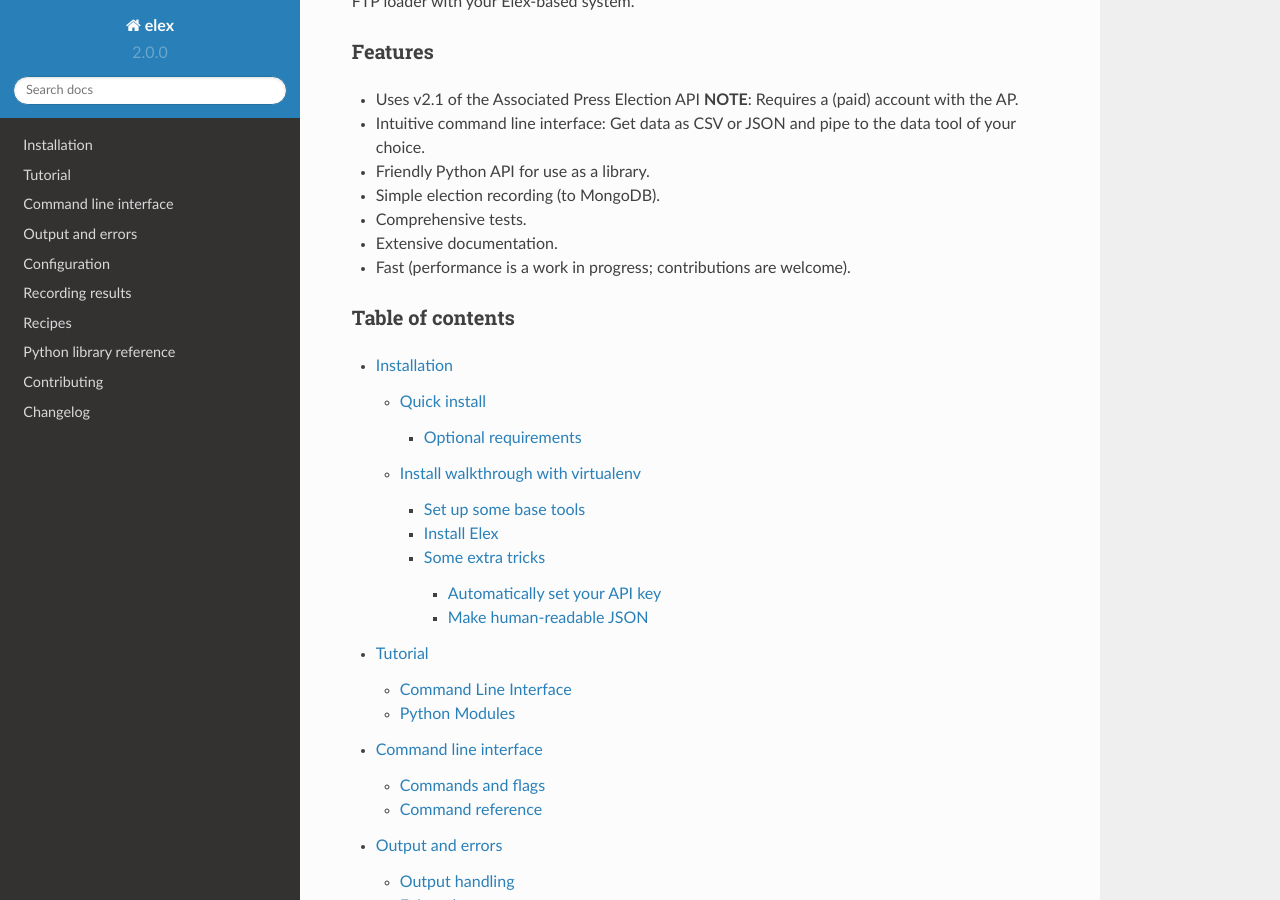
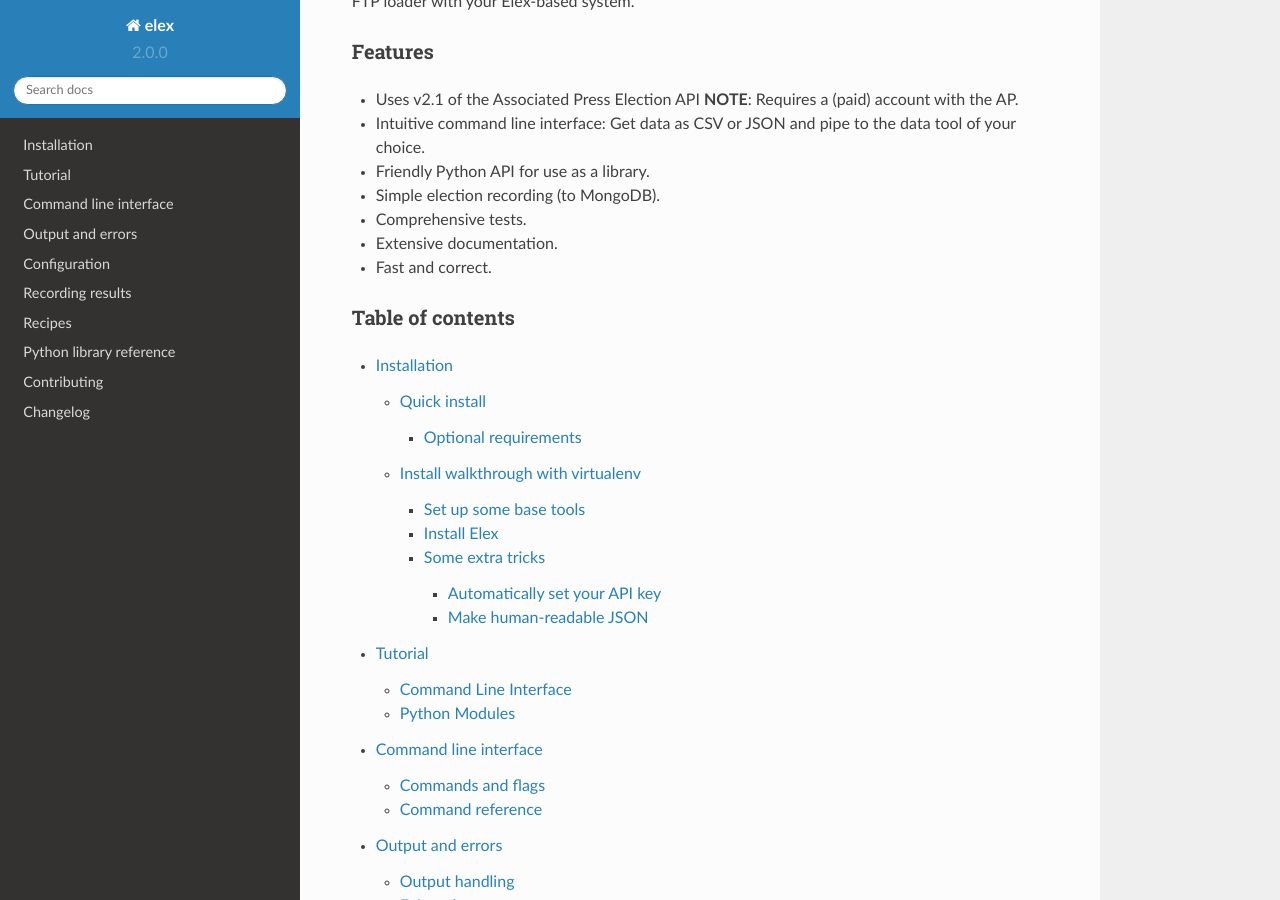
Before and after one commit to newsdev/elex, a Sphinx documentation site: the page built from docs/index.rst, in a window 1280 px wide and 900 px high, scrolled down 1516 px. Built offline with Sphinx 7.4.7 and the Read the Docs theme 2.0.0, drawn with Linux system fonts in a browser that asks for light colours.

Commit message:
change fast line a bit

```diff
--- a/docs/index.rst
+++ b/docs/index.rst
@@ -13,7 +13,7 @@
 * Simple election recording (to MongoDB).
 * Comprehensive tests.
 * Extensive documentation.
-* Fast (performance is a work in progress; contributions are welcome).
+* Fast and correct.
 
 Table of contents
 =================
```
